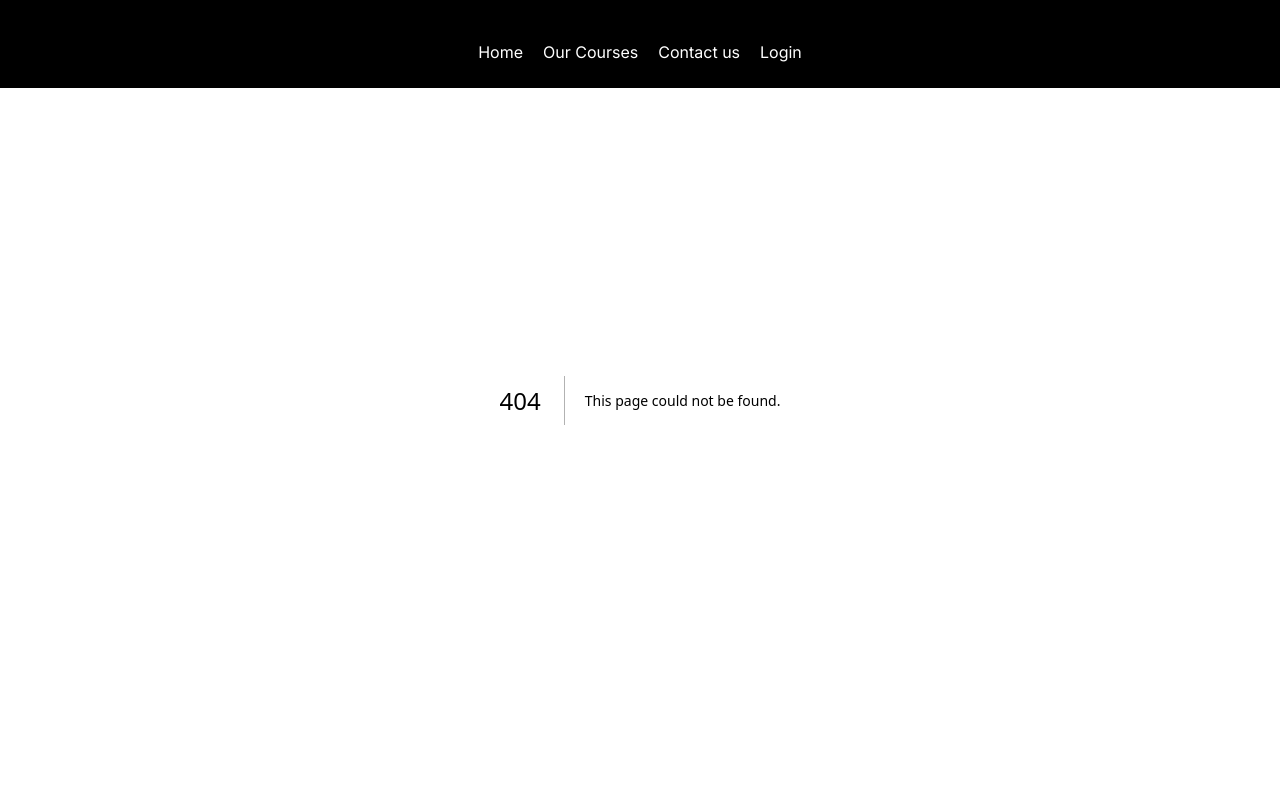
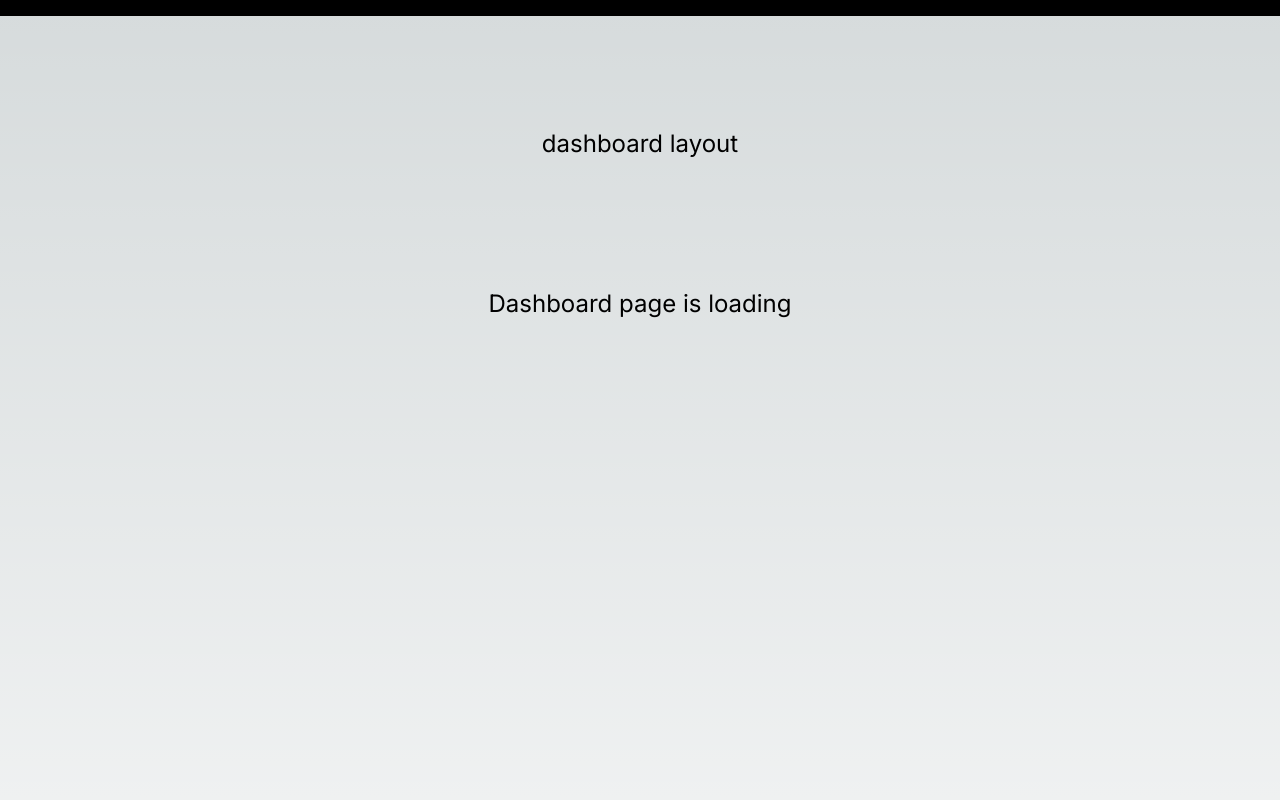
Before and after one commit to Mdsoyaib123/Next.js-Frist-Project, a Next.js app: page /dashboard in a window 1280 px wide. Before the commit this address had no page. Shown: the top 800 px of the page. Built offline with nearby package versions, Linux system fonts and the light colour scheme.

Commit message:
update code

```diff
--- /dev/null
+++ b/app/(commonLayout)/layout.js
@@ -0,0 +1,13 @@
+import React from 'react'
+import Navbar from '../Component/Navbar'
+
+const CommonLayout = ({children}) => {
+  return (
+    <div>
+          <Navbar></Navbar>
+      {children}
+    </div>
+  )
+}
+
+export default CommonLayout
--- a/app/page.js
+++ b/app/(commonLayout)/page.js
@@ -1,6 +1,7 @@
 "use client"
-import HeroSection from "./Component/HeroSection";
-import FeaturedCoursed from "./Component/FeaturedCoursed";
+
+import FeaturedCoursed from "../Component/FeaturedCoursed";
+import HeroSection from "../Component/HeroSection";
 
 export default function Home() {
   return (
--- /dev/null
+++ b/app/(dashboardLayout)/dashboard/page.js
@@ -0,0 +1,11 @@
+import React from 'react'
+
+const DashboardPage  = () => {
+  return (
+    <div className='min-h-screen py-32 flex justify-center item-center text-2xl'>
+      Dashboard page is loading
+    </div>
+  )
+}
+
+export default DashboardPage
--- /dev/null
+++ b/app/(dashboardLayout)/layout.js
@@ -0,0 +1,10 @@
+import React from "react";
+
+const DashboardLayout = ({ children }) => {
+  return <div>
+    <h1 className="text-center text-2xl pt-32">dashboard layout</h1>
+    {children}
+    </div>;
+};
+
+export default DashboardLayout;
--- /dev/null
+++ b/app/(dashboardLayout)/profile/page.js
@@ -0,0 +1,11 @@
+import React from 'react'
+
+const ProfilePage  = () => {
+  return (
+    <div className='text-2xl py-32 text-center'>
+      profile page
+    </div>
+  )
+}
+
+export default ProfilePage
--- /dev/null
+++ b/app/(dashboardLayout)/profile/setting/page.js
@@ -0,0 +1,11 @@
+import React from 'react'
+
+const SettingPage = () => {
+  return (
+    <div>
+      <h1 className='text-center text-2xl py-32'>Setting page</h1>
+    </div>
+  )
+}
+
+export default SettingPage
--- a/app/Component/Navbar.js
+++ b/app/Component/Navbar.js
@@ -18,6 +18,9 @@ export default function Navbar() {
         <Link href='/SignIn'>
           <li className="cursor-pointer">Login </li>
         </Link>
+        <Link href='/dashboard'>
+          <li className="cursor-pointer">Dashboard </li>
+        </Link>
       </ul>
     </div>
   );
--- a/app/OurCourses/[id]/page.js
+++ b/app/OurCourses/[id]/page.js
@@ -1,7 +1,12 @@
-export default function SingleDetailsPage (){
-    return (
-        <div className='min-h-screen py-24 text-2xl  flex justify-center items-center'>
-            <p> Detail page content are comming soon.... </p>
-        </div>
-    )
+"use client"
+import { useSearchParams } from "next/navigation";
+
+export default function SingleDetailsPage({ params }) {
+  const searchParams = useSearchParams();
+
+  return (
+    <div className="min-h-screen py-24 text-2xl  flex justify-center items-center">
+      <p> Detail page content are comming soon for :  </p>
+    </div>
+  );
 }
--- a/app/layout.js
+++ b/app/layout.js
@@ -1,6 +1,6 @@
 import { Inter } from "next/font/google";
 import "./globals.css";
-import Navbar from "./Component/Navbar";
+
 import Footer from "./Component/Footer";
 
 const inter = Inter({ subsets: ["latin"] });
@@ -15,7 +15,7 @@ export default function RootLayout({ children }) {
     <html lang="en" className="dark">
       <body className={inter.className}>
         <div className="pt-4 fixed z-30 w-full   bg-black text-white">
-          <Navbar></Navbar>
+
         </div>
         {children}
        <Footer></Footer>
```
Also changed, not shown: app/(commonLayout)/Contact/page.js (renamed from app/Contact/page.js), app/(commonLayout)/SignIn/page.js (renamed from app/SignIn/page.js).
